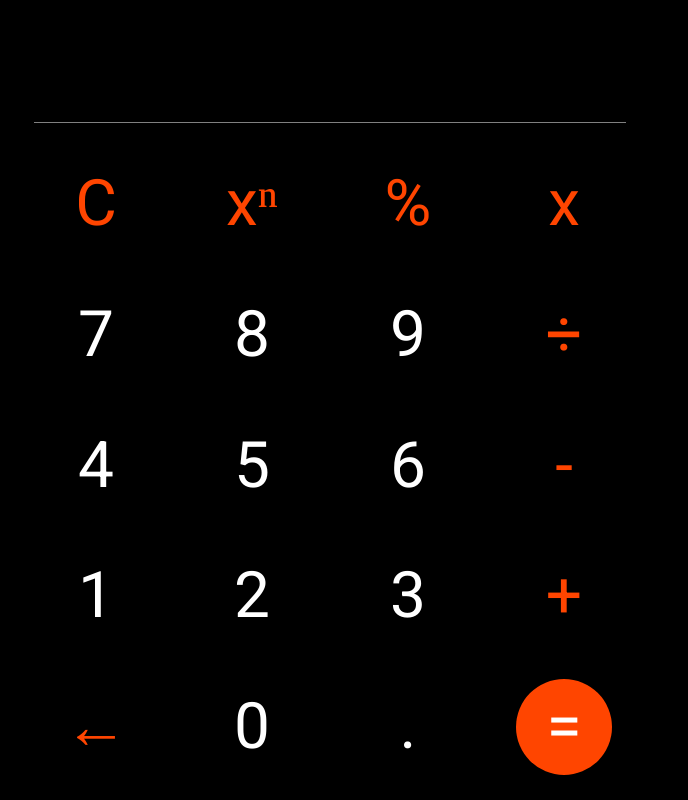
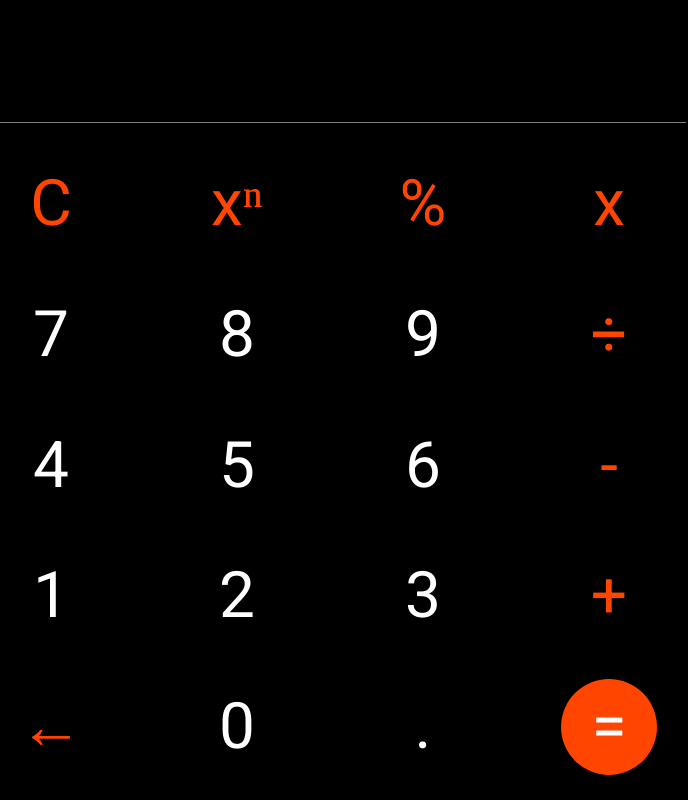
Before and after one commit to MMinoglio/calculator, a plain HTML site: page index.html in a window 1280 px wide. Shown: the whole page, without its empty margins (310-998 px from the left). Drawn offline with Linux system fonts and the light colour scheme.

Commit message:
ajustes css

```diff
--- a/style.css
+++ b/style.css
@@ -20,7 +20,8 @@ body {
 
 #calculator {
   height: 100vh;
-  width: 80vmin;
+  width: 95vmin;
+  max-width: 100vh;
   display: grid;
   grid-template-columns: repeat(4, 1fr);
   grid-template-rows: repeat(6, 1fr);
```
